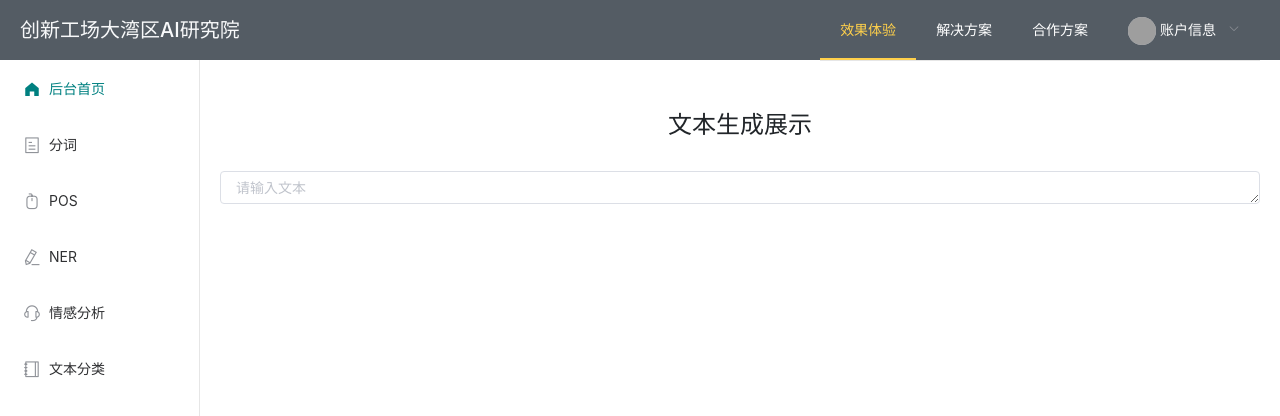
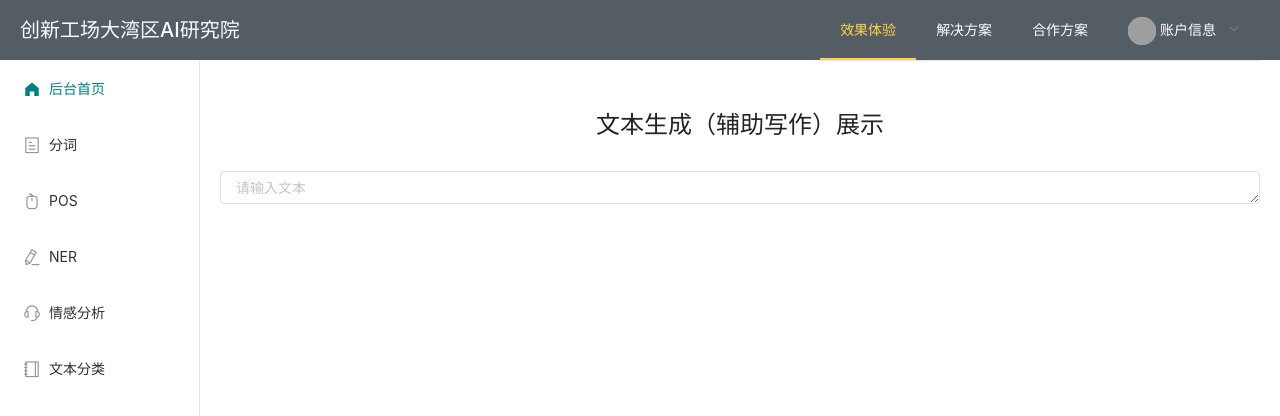
Before and after one commit to FDT-ERIC/vue-fenci, a Vue app: page /#/index in a window 1280 px wide. Shown: the top 416 px of the page. Built offline with nearby package versions, Linux system fonts and the light colour scheme; grey boxes are pictures that could not be loaded.

Commit message:
界面微调

```diff
--- a/src/views/exp/txtPar.vue
+++ b/src/views/exp/txtPar.vue
@@ -8,9 +8,27 @@
         <el-form ref="form" label-width="80px">
           <el-form-item label="文本输入">
             <el-button-group style="margin-left:1%">
-              <el-button size="mini" type="success" icon="el-icon-edit" plain @click="shiliBtn(1)">示例 1</el-button>
-              <el-button size="mini" type="success" icon="el-icon-edit" plain @click="shiliBtn(2)">示例 2</el-button>
-              <el-button size="mini" type="success" icon="el-icon-delete" plain @click="shiliBtn(0)">清空</el-button>
+              <el-button
+                size="mini"
+                type="success"
+                icon="el-icon-edit"
+                plain
+                @click="shiliBtn(1)"
+              >示例 1</el-button>
+              <el-button
+                size="mini"
+                type="success"
+                icon="el-icon-edit"
+                plain
+                @click="shiliBtn(2)"
+              >示例 2</el-button>
+              <el-button
+                size="mini"
+                type="success"
+                icon="el-icon-delete"
+                plain
+                @click="shiliBtn(0)"
+              >清空</el-button>
             </el-button-group>
           </el-form-item>
           <el-input
@@ -77,25 +95,40 @@ export default {
           "/base/cws",
           qs.stringify({
             version: "v0.2",
-            text: this.form.input.replace(/\s+/g,"")
+            text: this.form.input.replace(/\s+/g, "")
           })
         )
         .then(res => {
           this.info = res.data.res["words"];
           this.arr = res.data.res["words"];
-          console.log(res.data);
         });
       this.waiting = "(完成分词)";
+
+      // this.$axios
+      //   .post(
+      //     "/base/cws",
+      //     qs.stringify({
+      //       version: "v0.2",
+      //       text: this.form.input.replace(/\s+/g,"")
+      //     })
+      //   )
+      //   .then(res => {
+      //     this.info = res.data.res["words"];
+      //     this.arr = res.data.res["words"];
+      //   });
+      // this.waiting = "(完成分词)";
     },
 
     // 添加示例按钮点击事件
     shiliBtn(value) {
       if (value == 1) {
-        this.form.input = "创新工场由李开复博士创办于2009年9月，作为国内的创业投资机构，创新工场深耕在人工智能&大数据、消费升级、“B2B”&企业升级、教育、消费互联网、医疗等领域，并不断探索与创新"
+        this.form.input =
+          "一名北京大学生在今天的考试中踌躇满志，对于第一名是志在必得";
       } else if (value == 2) {
-        this.form.input = "2016年9月，创新工场人工智能工程院成立，李开复博士亲任院长，王咏刚担任执行院长，与来自世界顶级机构的著名工程师和顶尖科学家共同探索技术、数据、人才、商业价值的结合"
+        this.form.input =
+          "据高考最新报道，多名衡水中学生斩获北大清华的录取名额";
       } else if (value == 0) {
-        this.form.input = ""
+        this.form.input = "";
       }
     }
 
--- a/src/views/index/index.vue
+++ b/src/views/index/index.vue
@@ -1,6 +1,6 @@
 <template>
   <div>
-    <h4 style="text-align:center; margin-bottom:3%; margin-top:3%">文本生成展示</h4>
+    <h4 style="text-align:center; margin-bottom:3%; margin-top:3%">文本生成（辅助写作）展示</h4>
     <div style="height:auto">
       <el-autocomplete
         class="inline-input"
```
